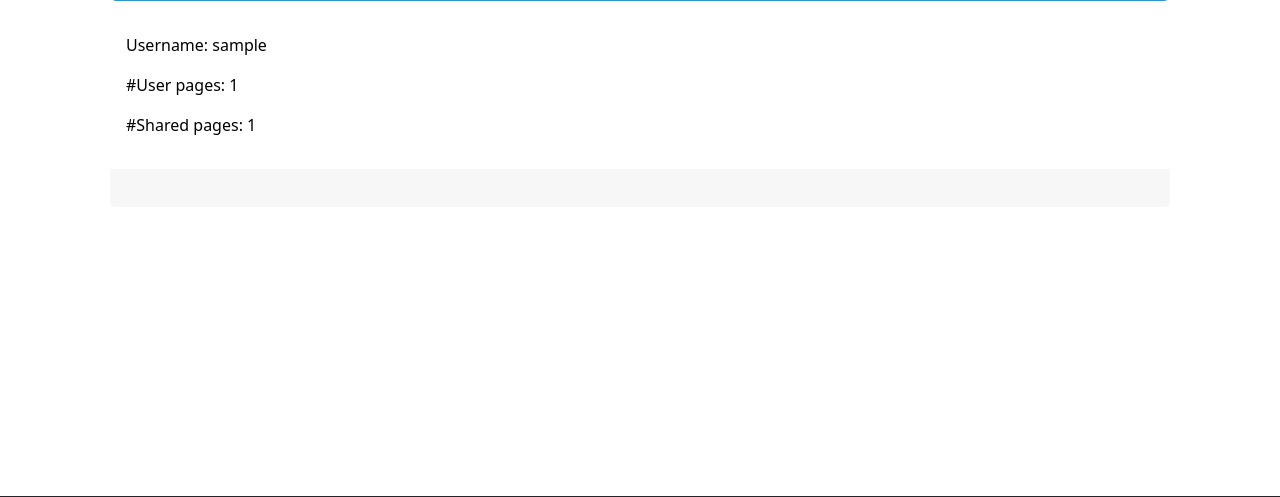
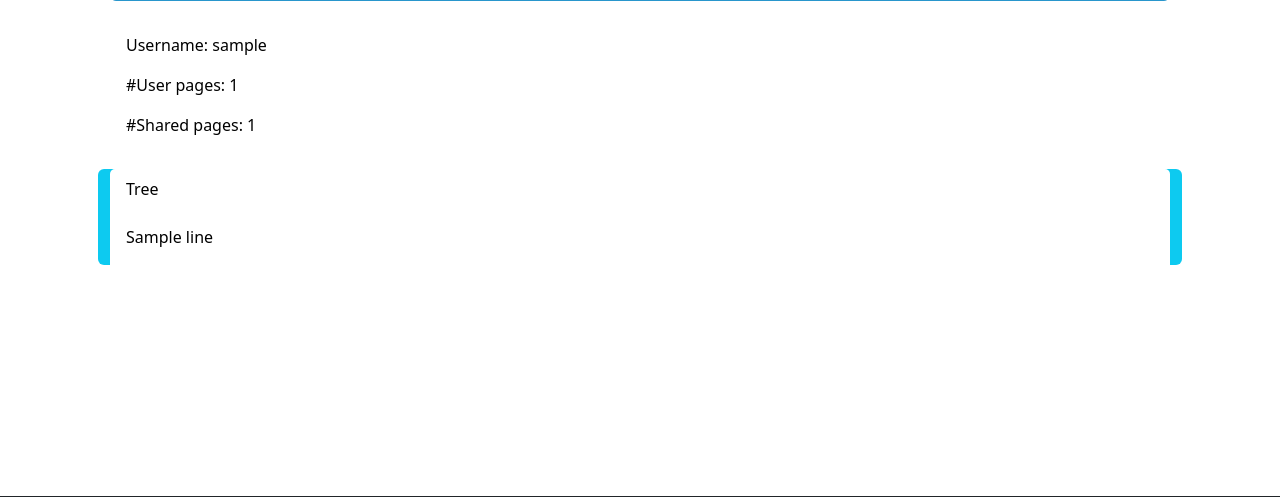
Before and after one commit to PeARSearch/PeARS-OMD, a Flask app: template app/templates/settings/index.html in a window 1280 px wide. Shown: the part 234-731 px from the top of the page. Run offline with Flask 3, Linux system fonts and the light colour scheme; the template is opened without the code that fills it: most values are stand-ins (such as "Sample title", 1, 10 or a date in 2020); parts of the project's set-up code (start-up, migrations or seed data) failed here and were passed over; some libraries are stand-ins or nearby versions.

Commit message:
Fixed templates

```diff
--- a/app/templates/admin/pears_list.html
+++ b/app/templates/admin/pears_list.html
@@ -31,11 +31,12 @@
       <ul class="nav navbar-nav">
         <li><a href="{{url_for('search.index')}}">Search</a></li>
         <li><a href="{{url_for('indexer.index')}}">Indexer</a></li>
+        <li><a href="{{url_for('websites.index')}}">Sites</a></li>
+        <li><a href="{{url_for('settings.index')}}">Profile</a></li>
         <li><a href="{{url_for('admin.index')}}">DB admin</a></li>
       </ul>
       <ul class="nav navbar-nav navbar-right">
         <li><a href="{{url_for('pages.return_faq')}}">F.A.Q.</a></li>
-        <li><a href="{{url_for('pages.return_acknowledgements')}}">Acknowledgments</a></li>
       </ul>
     </div><!-- /.navbar-collapse -->
     </div><!-- /.container-fluid -->
--- a/app/templates/search/results.html
+++ b/app/templates/search/results.html
@@ -39,7 +39,6 @@
         {% for result in results %}
         <div class="card mt-2">
           <div class="card-body">
-	  <!--<h4 class="card-title"><a href="{{result[1]}}">{{result[2]}}</a></h4>-->
 	    <a class="btn btn-light" href="{{result[1]}}"><b>{{result[2]}}</b></a>
 	    <p class="card-text small" style='margin: 0px 0px 10px 40px'><br>{{result[4]|safe}} ...</p>
 	    <p class="small" style='margin-left:40px;'>
--- a/app/templates/settings/index.html
+++ b/app/templates/settings/index.html
@@ -23,16 +23,21 @@
             </div>
 	  </div>
         </div>
-    <div class="card-group">
       <div class="card">
           <div class="card-body">
 	    <p>Username: {{username}}</p>
 	    <p>#User pages: {{num_user_files}}</p>
 	    <p>#Shared pages: {{num_shared_files}}</p>
           </div>
-          <div class="card-footer clearfix" style="height:38px"></div>
       </div>
-    </div>
+      <div class="card text-white bg-info mb-3">
+	      <div class="card-header">Tree</div>
+          <div class="card-body">
+		  {% for line in tree %}
+		  {{line}}<br>
+		  {% endfor %}
+          </div>
+      </div>
   </div><!-- row -->
 </div>
 {% endblock %}
```
Also changed, not shown: app/templates/admin/index.html (+5 -2 lines).
